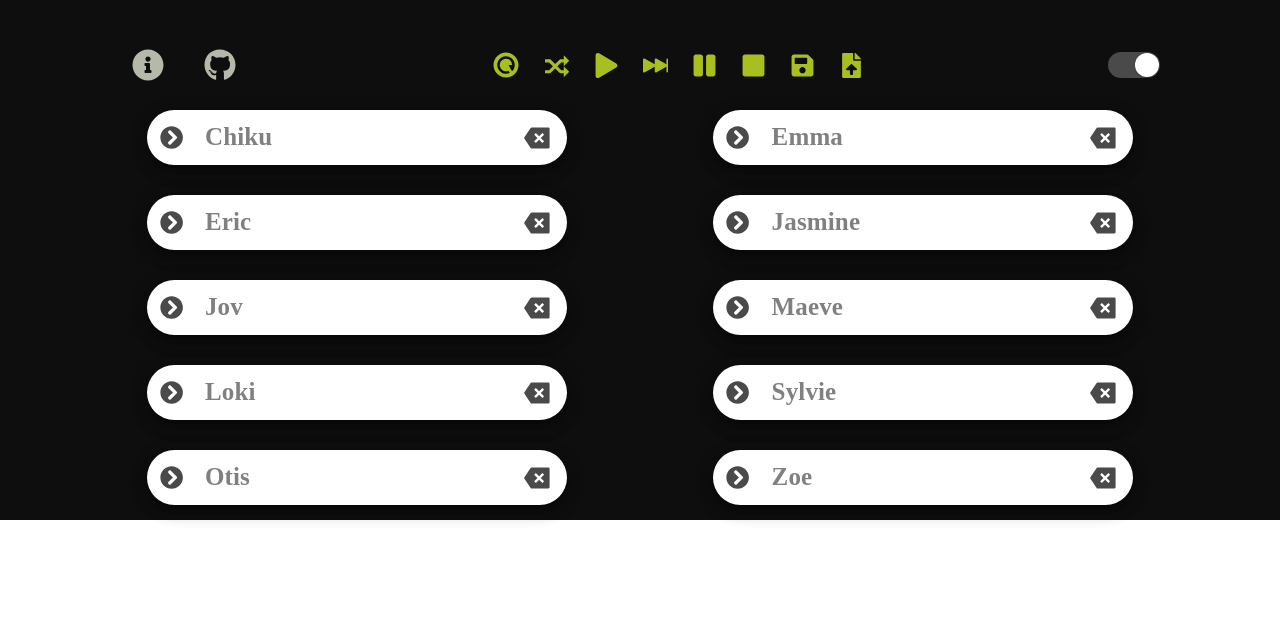
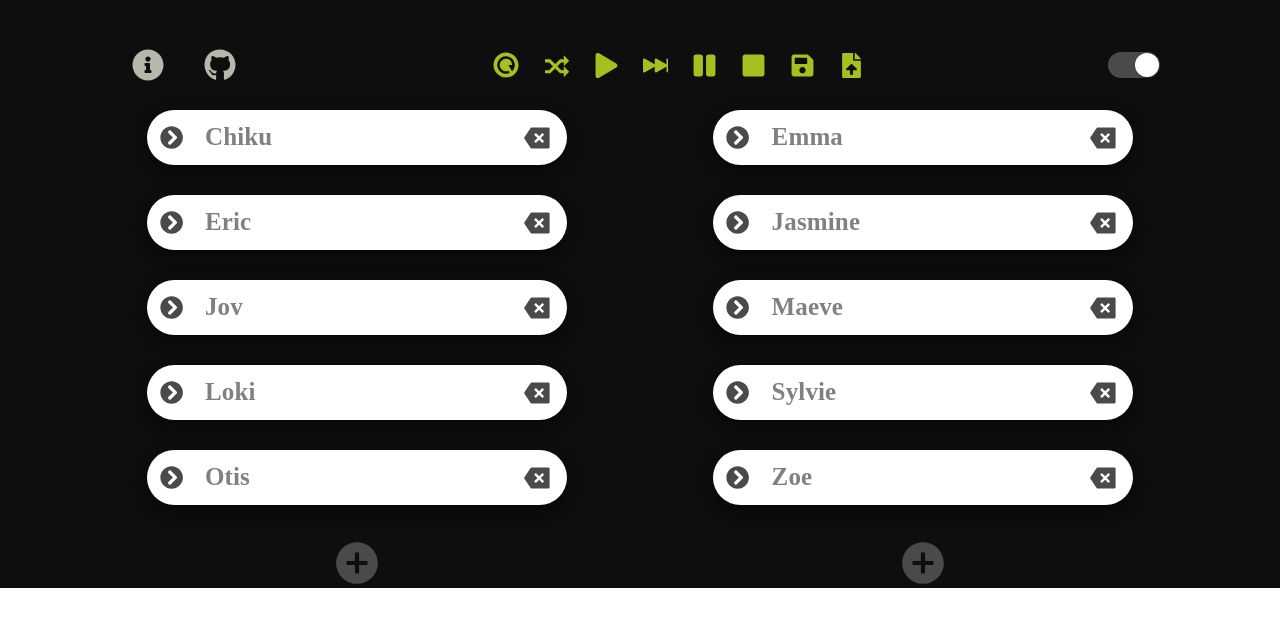
Before and after one commit to Eric761/stable-matching-algo-viz, a React (Create React App) app: page / in a window 1280 px wide. Shown: the top 626 px of the page. Built offline with nearby package versions, Linux system fonts and the light colour scheme; a web font is replaced by a local one.

Commit message:
Implemented add functionality
Signed-off-by: Fardeen <fkamal@ee.iitr.ac.in>

```diff
--- a/src/components/MainList/FemaleList/FemaleList.js
+++ b/src/components/MainList/FemaleList/FemaleList.js
@@ -10,6 +10,7 @@ import {
   StyledFaChevronCircleDown,
   StyledRiDeleteBack2Fill,
   StyledMdDragHandle,
+  StyledMdAddCircle,
 } from "../MainListElements";
 
 // let femaleConfig = defaultArrangement.female.map((elem) => {
@@ -24,6 +25,7 @@ const FemaleList = ({
   handleMalePreferences,
   handleMaleArr,
   handleDeleteFemaleList,
+  handleAddFemaleItem,
 }) => {
   let obj = female.map((elem) => {
     return { ...elem, toggle: false };
@@ -126,6 +128,10 @@ const FemaleList = ({
     // setFemaleArr(femaleArr);
   };
 
+  const addFemaleItem = () => {
+    handleAddFemaleItem();
+  };
+
   return (
     <LeftContainer>
       {femaleArr.map((elem, index) => {
@@ -177,6 +183,7 @@ const FemaleList = ({
           </StyledPaper>
         );
       })}
+      <StyledMdAddCircle onClick={addFemaleItem} />
     </LeftContainer>
   );
 };
--- a/src/components/MainList/MainList.js
+++ b/src/components/MainList/MainList.js
@@ -7,6 +7,8 @@ import {
   addFemaleIndices,
   removeMaleIndex,
   removeFemaleIndex,
+  addMaleItem,
+  addFemaleItem,
 } from "../helper/helperFns";
 
 let newMaleArray = addMaleIndices(
@@ -75,19 +77,38 @@ const MainList = () => {
     setFemaleArray(tempArr);
   };
 
+  const handleAddMaleItem = () => {
+    let { newMaleArr, newFemaleArr } = addMaleItem(maleArray, femaleArray);
+    setMaleArray(newMaleArr);
+    setFemaleArray(newFemaleArr);
+  };
+
+  const handleAddFemaleItem = () => {
+    let { newMaleArr, newFemaleArr } = addFemaleItem(maleArray, femaleArray);
+    setMaleArray(newMaleArr);
+    setFemaleArray(newFemaleArr);
+  };
+
   return (
-    <div style={{ display: "flex", justifyContent: "space-evenly" }}>
+    <div
+      style={{
+        display: "flex",
+        justifyContent: "space-evenly",
+      }}
+    >
       <MaleList
         male={maleArray}
         handleFemalePreferences={handleFemalePreferences}
         handleFemaleArr={handleFemaleArr}
         handleDeleteMaleList={handleDeleteMaleList}
+        handleAddMaleItem={handleAddMaleItem}
       />
       <FemaleList
         female={femaleArray}
         handleMalePreferences={handleMalePreferences}
         handleMaleArr={handleMaleArr}
         handleDeleteFemaleList={handleDeleteFemaleList}
+        handleAddFemaleItem={handleAddFemaleItem}
       />
     </div>
   );
--- a/src/components/MainList/MainListElements.js
+++ b/src/components/MainList/MainListElements.js
@@ -2,7 +2,7 @@ import styled from "styled-components";
 import { Paper, Input } from "@material-ui/core";
 import { FaChevronCircleDown, FaChevronCircleRight } from "react-icons/fa";
 import { RiDeleteBack2Fill } from "react-icons/ri";
-import { MdDragHandle } from "react-icons/md";
+import { MdDragHandle, MdAddCircle } from "react-icons/md";
 
 export const LeftContainer = styled.div`
   display: flex;
@@ -138,3 +138,14 @@ export const ListItem = styled.span`
   text-transform: capitalize;
   display: ${({ styleFlag }) => (styleFlag ? "none" : "")};
 `;
+
+export const StyledMdAddCircle = styled(MdAddCircle)`
+  height: 50px;
+  width: 50px;
+  color: #4a4a4a;
+  margin-top: 18px;
+  cursor: pointer;
+  &:hover {
+    color: #000000;
+  }
+`;
--- a/src/components/MainList/MaleList/MaleList.js
+++ b/src/components/MainList/MaleList/MaleList.js
@@ -10,6 +10,7 @@ import {
   StyledFaChevronCircleDown,
   StyledRiDeleteBack2Fill,
   StyledMdDragHandle,
+  StyledMdAddCircle,
 } from "../MainListElements";
 
 const MaleList = ({
@@ -17,6 +18,7 @@ const MaleList = ({
   handleFemalePreferences,
   handleFemaleArr,
   handleDeleteMaleList,
+  handleAddMaleItem,
 }) => {
   let obj = male.map((elem) => {
     return { ...elem, toggle: false };
@@ -134,6 +136,10 @@ const MaleList = ({
     // setMaleArr(temp);
   };
 
+  const addMaleItem = () => {
+    handleAddMaleItem();
+  };
+
   return (
     <LeftContainer>
       {maleArr.map((elem, index) => {
@@ -185,6 +191,7 @@ const MaleList = ({
           </StyledPaper>
         );
       })}
+      <StyledMdAddCircle onClick={addMaleItem} />
     </LeftContainer>
   );
 };
--- a/src/components/helper/helperFns.js
+++ b/src/components/helper/helperFns.js
@@ -1,4 +1,5 @@
 // Storing indices of male & female occuring in opposite gender preferences array
+import { maleNames, femaleNames } from "./arrangement.js";
 
 const addMaleIndices = (male, female) => {
   let newMaleArray = [];
@@ -60,4 +61,112 @@ const removeFemaleIndex = (male, ind) => {
   return male;
 };
 
-export { addMaleIndices, addFemaleIndices, removeFemaleIndex, removeMaleIndex };
+const shuffleArray = (preferenceArr) => {
+  let currentIndex = preferenceArr.length;
+  let temporaryValue;
+  let randomIndex;
+  let mapIndex = {};
+
+  // While there remain elements to shuffle...
+  while (0 !== currentIndex) {
+    // Pick a remaining element...
+    randomIndex = Math.floor(Math.random() * currentIndex);
+    currentIndex -= 1;
+
+    // And swap it with the current element.
+    temporaryValue = preferenceArr[currentIndex];
+    preferenceArr[currentIndex] = preferenceArr[randomIndex];
+    preferenceArr[randomIndex] = temporaryValue;
+    mapIndex[preferenceArr[currentIndex]] = currentIndex;
+  }
+  return { preferenceArr, mapIndex };
+};
+
+const addMaleItem = (maleArr, femaleArr) => {
+  let nameMaleArr = [];
+  let nameFemaleArr = [];
+  maleArr.forEach((item) => {
+    nameMaleArr.push(item.name);
+  });
+  femaleArr.forEach((item) => {
+    nameFemaleArr.push(item.name);
+  });
+  let randomName = "";
+  do {
+    randomName = maleNames[Math.floor(Math.random() * maleNames.length)];
+  } while (nameMaleArr.indexOf(randomName) != -1);
+  let { preferenceArr, mapIndex } = shuffleArray(nameFemaleArr);
+  console.log(preferenceArr, mapIndex);
+  let indexArr = femaleArr.map((val) => {
+    return maleArr.length;
+  });
+  let newMaleArr = [
+    ...maleArr,
+    {
+      name: randomName,
+      preferences: preferenceArr,
+      index: indexArr,
+    },
+  ];
+  let newFemaleArr = femaleArr.map((item) => {
+    let tempPreference = [...item.preferences];
+    tempPreference.push(randomName);
+    let tempIndex = [...item.index];
+    tempIndex.push(mapIndex[item.name]);
+    return {
+      name: item.name,
+      preferences: tempPreference,
+      index: tempIndex,
+    };
+  });
+  console.log(newMaleArr, newFemaleArr);
+  return { newMaleArr, newFemaleArr };
+};
+
+const addFemaleItem = (maleArr, femaleArr) => {
+  let nameMaleArr = [];
+  let nameFemaleArr = [];
+  maleArr.forEach((item) => {
+    nameMaleArr.push(item.name);
+  });
+  femaleArr.forEach((item) => {
+    nameFemaleArr.push(item.name);
+  });
+  let randomName = "";
+  do {
+    randomName = femaleNames[Math.floor(Math.random() * femaleNames.length)];
+  } while (nameFemaleArr.indexOf(randomName) != -1);
+  let { preferenceArr, mapIndex } = shuffleArray(nameMaleArr);
+  let indexArr = maleArr.map((val) => {
+    return femaleArr.length;
+  });
+  let newFemaleArr = [
+    ...femaleArr,
+    {
+      name: randomName,
+      preferences: preferenceArr,
+      index: indexArr,
+    },
+  ];
+  let newMaleArr = maleArr.map((item) => {
+    let tempPreference = item.preferences;
+    tempPreference.push(randomName);
+    let tempIndex = item.index;
+    tempIndex.push(mapIndex[item.name]);
+    return {
+      name: item.name,
+      preferences: tempPreference,
+      index: tempIndex,
+    };
+  });
+  return { newMaleArr, newFemaleArr };
+};
+
+export {
+  addMaleIndices,
+  addFemaleIndices,
+  removeFemaleIndex,
+  removeMaleIndex,
+  addMaleItem,
+  addFemaleItem,
+};
```
